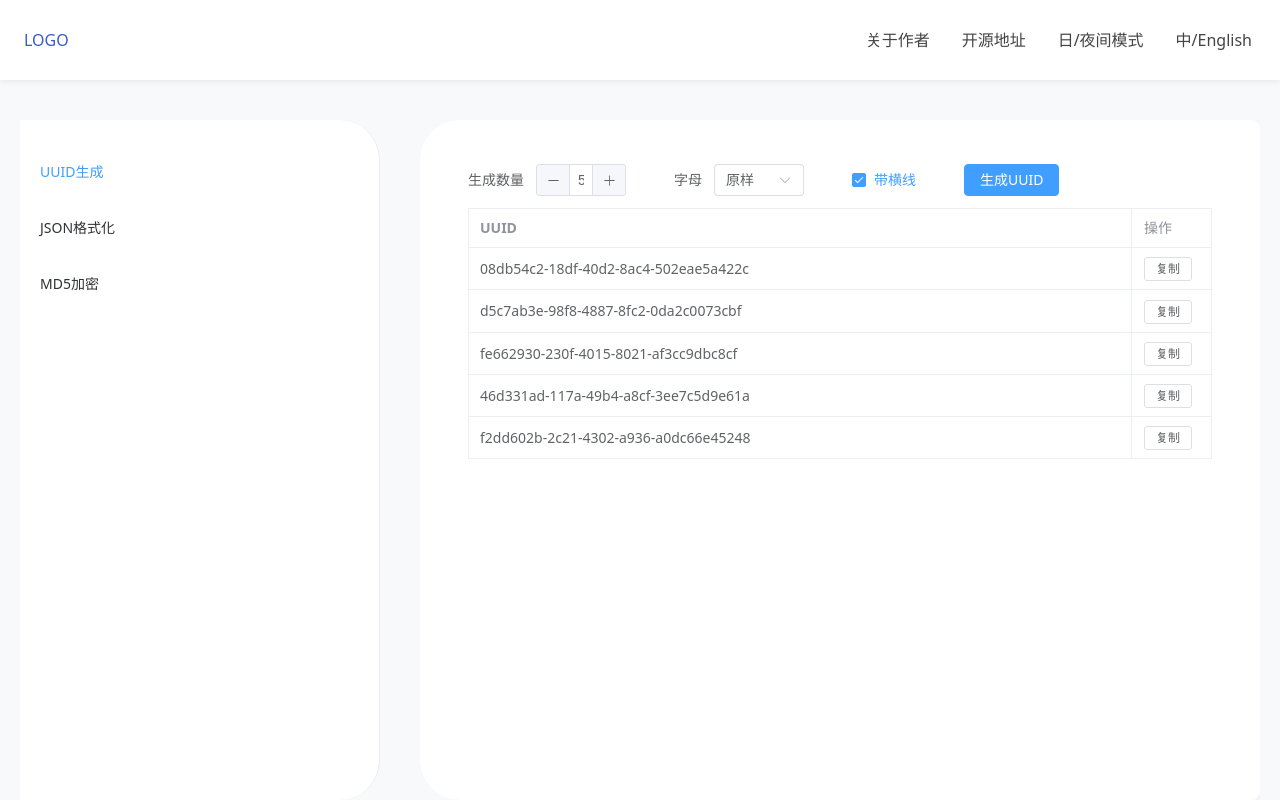
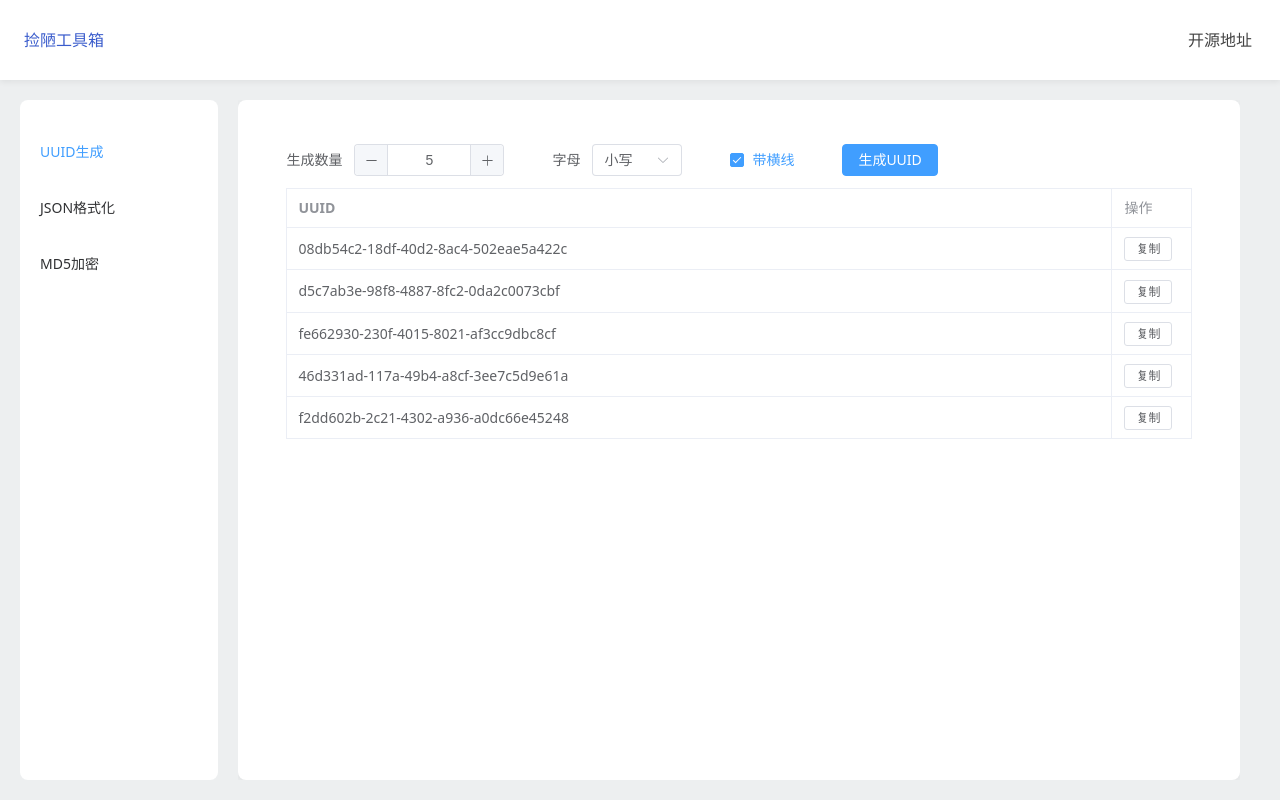
Before and after one commit to ingrun/js-tool, a Vue app: page / in a window 1280 px wide. Built offline with nearby package versions, Linux system fonts and the light colour scheme.

Commit message:
样式调整

```diff
--- a/src/App.vue
+++ b/src/App.vue
@@ -1,6 +1,5 @@
 <script setup>
 import { ref } from "vue";
-import ElementPlus from "element-plus";
 import "element-plus/dist/index.css";
 import UUIDGenerator from "./tools/UUIDGenerator.vue";
 import JSONFormatter from "./tools/JSONFormatter.vue";
@@ -17,14 +16,14 @@ const currentTool = ref("UUID");
 <template>
   <el-container class="app-layout">
     <el-header class="header">
-      <div class="header-logo">LOGO</div>
+      <div class="header-logo">捡陋工具箱</div>
       <div class="header-nav">
-        <a href="#" class="header-link" disabled>关于作者</a>
-        <a href="https://github.com/" class="header-link" target="_blank"
+        <a
+          href="https://gitee.com/ingrun/js-tools"
+          class="header-link"
+          target="_blank"
           >开源地址</a
         >
-        <a href="#" class="header-link">日/夜间模式</a>
-        <a href="#" class="header-link">中/English</a>
       </div>
     </el-header>
     <el-container class="content-row">
@@ -54,13 +53,12 @@ const currentTool = ref("UUID");
   </el-container>
 </template>
 
-<style>
-</style>
+<style></style>
 
 <style scoped>
 .app-layout {
   min-height: 100vh;
-  background: #f7f9fa;
+  background: #edeff0;
   box-sizing: border-box;
   display: flex;
   flex-direction: column;
@@ -87,20 +85,17 @@ const currentTool = ref("UUID");
   display: flex;
   flex-direction: row;
   min-height: 0;
-  /* 移除固定高度，避免撑出滚动条 */
+  padding: 20px;
 }
 .sidebar {
-  width: 360px;
+  width: 16%;
   background: #fff;
   color: #222;
-  border-right: 1px solid #ececec;
   display: flex;
   flex-direction: column;
   align-items: stretch;
   padding: 24px 0 0 0;
-  border-top-right-radius: 40px;
-  border-bottom-right-radius: 40px;
-  margin: 40px 20px 0 20px;
+  border-radius: 8px;
 }
 /* 让el-menu宽度100%填满sidebar */
 .el-menu-vertical-demo {
@@ -149,10 +144,8 @@ const currentTool = ref("UUID");
   display: flex;
   justify-content: center;
   align-items: stretch;
-  margin: 40px 20px 0px 20px;
+  margin: 0 20px 0px 20px;
   min-width: 0;
-  border-top-left-radius: 40px;
-  border-bottom-left-radius: 40px;
   padding: 0;
 }
 .tool-card {
--- a/src/tools/JSONFormatter.vue
+++ b/src/tools/JSONFormatter.vue
@@ -5,19 +5,25 @@
         <el-input
           v-model="input"
           type="textarea"
-          :rows="8"
+          :rows="14"
           placeholder='{"key":"value"}'
         />
       </el-form-item>
       <el-form-item>
         <el-button type="primary" @click="formatJSON">格式化</el-button>
+        <el-button @click="clear">清空</el-button>
       </el-form-item>
     </el-form>
-    <el-alert v-if="error" :title="error" type="error" show-icon style="margin-bottom:8px;" />
+    <el-alert
+      v-if="error"
+      :title="error"
+      type="error"
+      show-icon
+      style="margin-bottom: 8px"
+    />
     <el-input
-      v-if="output"
       type="textarea"
-      :rows="8"
+      :rows="14"
       v-model="output"
       readonly
       class="json-output"
@@ -26,26 +32,35 @@
 </template>
 
 <script setup>
-import { ref } from 'vue'
-const input = ref('')
-const output = ref('')
-const error = ref('')
+import { ref } from "vue";
+const input = ref("");
+const output = ref("");
+const error = ref("");
 function formatJSON() {
   try {
-    output.value = JSON.stringify(JSON.parse(input.value), null, 2)
-    error.value = ''
+    output.value = JSON.stringify(JSON.parse(input.value), null, 2);
+    error.value = "";
   } catch (e) {
-    error.value = 'JSON格式错误'
-    output.value = ''
+    error.value = "JSON格式错误";
+    output.value = "";
   }
 }
+
+const clear = () => {
+  input.value = "";
+  error.value = "";
+};
+
 </script>
 
+
 <style scoped>
-  .tool-module { padding: 16px; }
-  .json-output :deep(textarea) {
-    background: #f6f8fa;
-    border-radius: 4px;
-    font-family: monospace;
-  }
+.tool-module {
+  padding: 16px;
+}
+.json-output :deep(textarea) {
+  background: #f6f8fa;
+  border-radius: 4px;
+  font-family: monospace;
+}
 </style>
--- a/src/tools/MD5Encoder.vue
+++ b/src/tools/MD5Encoder.vue
@@ -6,9 +6,10 @@
       </el-form-item>
       <el-form-item>
         <el-button type="primary" @click="encodeMD5">加密</el-button>
+        <el-button @click="input = ''">清空</el-button>
       </el-form-item>
     </el-form>
-    <el-input v-if="output" v-model="output" readonly class="md5-output" />
+    <el-input v-model="output" readonly class="md5-output" />
   </div>
 </template>
 
--- a/src/tools/UUIDGenerator.vue
+++ b/src/tools/UUIDGenerator.vue
@@ -2,13 +2,12 @@
   <div class="tool-module">
     <el-form :inline="true" class="uuid-options">
       <el-form-item label="生成数量">
-        <el-input-number v-model="count" :min="1" :max="100" style="width:90px" />
+        <el-input-number v-model="count" :min="1" :max="100" />
       </el-form-item>
       <el-form-item label="字母">
-        <el-select v-model="caseType" style="width:90px">
-          <el-option label="原样" value="original" />
+        <el-select v-model="caseType" style="width: 90px">
+          <el-option label="小写" value="lower" />
           <el-option label="大写" value="upper" />
-          <el-option label="小写" value="lower" />
         </el-select>
       </el-form-item>
       <el-form-item>
@@ -18,7 +17,11 @@
         <el-button type="primary" @click="generateUUIDs">生成UUID</el-button>
       </el-form-item>
     </el-form>
-    <el-table :data="uuids.map(u=>({uuid:u}))" border style="margin-top:12px;">
+    <el-table
+      :data="uuids.map((u) => ({ uuid: u }))"
+      border
+      style="margin-top: 12px"
+    >
       <el-table-column prop="uuid" label="UUID" />
       <el-table-column label="操作" width="80">
         <template #default="scope">
@@ -30,36 +33,41 @@
 </template>
 
 <script setup>
-import { ref } from 'vue'
-const count = ref(5)
-const caseType = ref('original') // original, upper, lower
-const withDash = ref(true)
-const uuids = ref([])
+import { ref } from "vue";
+const count = ref(5);
+const caseType = ref("lower"); //  upper, lower
+const withDash = ref(true);
+const uuids = ref([]);
 
 function createUUID(dash = true) {
-  let u = ([1e7]+-1e3+-4e3+-8e3+-1e11).replace(/[018]/g, c =>
-    (c ^ crypto.getRandomValues(new Uint8Array(1))[0] & 15 >> c / 4).toString(16)
-  )
-  if (!dash) u = u.replace(/-/g, '')
-  return u
+  let u = ([1e7] + -1e3 + -4e3 + -8e3 + -1e11).replace(/[018]/g, (c) =>
+    (
+      c ^
+      (crypto.getRandomValues(new Uint8Array(1))[0] & (15 >> (c / 4)))
+    ).toString(16)
+  );
+  if (!dash) u = u.replace(/-/g, "");
+  return u;
 }
 
 function formatCase(u) {
-  if (caseType.value === 'upper') return u.toUpperCase()
-  if (caseType.value === 'lower') return u.toLowerCase()
-  return u
+  if (caseType.value === "upper") return u.toUpperCase();
+  if (caseType.value === "lower") return u.toLowerCase();
+  return u;
 }
 
 function generateUUIDs() {
-  uuids.value = Array.from({length: count.value}, () => formatCase(createUUID(withDash.value)))
+  uuids.value = Array.from({ length: count.value }, () =>
+    formatCase(createUUID(withDash.value))
+  );
 }
 
 function copy(text) {
-  navigator.clipboard.writeText(text)
+  navigator.clipboard.writeText(text);
 }
 
 // 初始化
-generateUUIDs()
+generateUUIDs();
 </script>
 
 <style scoped>
```
